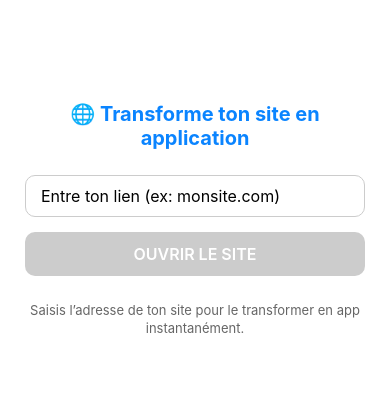
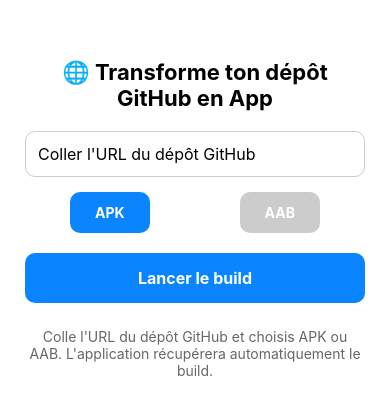
Before and after one commit to Steven19-debug/transformesiteapp, a React Native app: screen / in a window 390 px wide. Shown: the part 203-618 px from the top of the page. Built offline with nearby package versions, Linux system fonts and the light colour scheme.

Commit message:
Refactor App to support GitHub repository builds
Refactor App component to handle GitHub repository URL and trigger builds. Update styles and replace site input with repository input.

```diff
--- a/App.js
+++ b/App.js
@@ -1,219 +1,141 @@
-// App.js
-import React, { useState, useRef } from 'react';
+import React, { useState } from "react";
 import {
   View,
   Text,
   TextInput,
   TouchableOpacity,
   StyleSheet,
-  ActivityIndicator,
-} from 'react-native';
-import { WebView } from 'react-native-webview';
-import { Ionicons, MaterialIcons } from '@expo/vector-icons'; // ✅ icônes
+  Alert,
+  Linking,
+} from "react-native";
 
 export default function App() {
-  const [url, setUrl] = useState('');
-  const [currentUrl, setCurrentUrl] = useState(null);
-  const [loading, setLoading] = useState(false);
-  const [error, setError] = useState(false);
-  const webViewRef = useRef(null);
-  const [canGoBack, setCanGoBack] = useState(false);
+  const [repoUrl, setRepoUrl] = useState("");
+  const [buildType, setBuildType] = useState("APK");
 
-  const handleOpenSite = () => {
-    let formattedUrl = url.trim();
-    if (!formattedUrl.startsWith('http://') && !formattedUrl.startsWith('https://')) {
-      formattedUrl = 'https://' + formattedUrl;
+  const GITHUB_TOKEN = "TON_TOKEN_ICI";
+
+  // Lancer le workflow
+  const triggerWorkflow = async () => {
+    if (!repoUrl) return Alert.alert("Erreur", "Coller l'URL du dépôt GitHub !");
+
+    const parts = repoUrl.replace("https://github.com/", "").replace(".git", "").split("/");
+    if (parts.length !== 2) return Alert.alert("Erreur", "URL invalide !");
+    const [owner, repo] = parts;
+
+    try {
+      // 1️⃣ Déclencher le workflow
+      const dispatchResponse = await fetch(
+        `https://api.github.com/repos/${owner}/${repo}/actions/workflows/build.yml/dispatches`,
+        {
+          method: "POST",
+          headers: {
+            "Accept": "application/vnd.github+json",
+            "Authorization": `Bearer ${GITHUB_TOKEN}`,
+            "Content-Type": "application/json",
+          },
+          body: JSON.stringify({ ref: "main", inputs: { build_type: buildType } }),
+        }
+      );
+
+      if (!dispatchResponse.ok) {
+        const text = await dispatchResponse.text();
+        return Alert.alert("Erreur déclenchement", text);
+      }
+
+      Alert.alert("Build lancé !", "L'application récupérera automatiquement le fichier.");
+
+      // 2️⃣ Surveiller le workflow et récupérer l'artifact
+      setTimeout(async () => {
+        try {
+          const runsResponse = await fetch(
+            `https://api.github.com/repos/${owner}/${repo}/actions/runs?branch=main&event=workflow_dispatch`,
+            {
+              headers: { Authorization: `Bearer ${GITHUB_TOKEN}` },
+            }
+          );
+          const runsData = await runsResponse.json();
+          if (!runsData.workflow_runs || runsData.workflow_runs.length === 0) {
+            return Alert.alert("Erreur", "Aucun workflow trouvé.");
+          }
+          const latestRunId = runsData.workflow_runs[0].id;
+
+          const artifactsResponse = await fetch(
+            `https://api.github.com/repos/${owner}/${repo}/actions/runs/${latestRunId}/artifacts`,
+            { headers: { Authorization: `Bearer ${GITHUB_TOKEN}` } }
+          );
+          const artifactsData = await artifactsResponse.json();
+          if (!artifactsData.artifacts || artifactsData.artifacts.length === 0) {
+            return Alert.alert("Erreur", "Aucun artifact trouvé.");
+          }
+
+          const artifact = artifactsData.artifacts.find(a =>
+            a.name.toLowerCase().includes(buildType.toLowerCase())
+          );
+          if (!artifact) return Alert.alert("Erreur", `Artifact ${buildType} non trouvé.`);
+
+          const downloadUrl = `${artifact.archive_download_url}`;
+          Linking.openURL(downloadUrl); // ouvre le fichier dans le navigateur pour téléchargement
+        } catch (err) {
+          Alert.alert("Erreur récupération artifact", err.message);
+        }
+      }, 10000); // attente 10s pour que le workflow commence
+    } catch (err) {
+      Alert.alert("Erreur", err.message);
     }
-    setCurrentUrl(formattedUrl);
-    setError(false);
-    setLoading(true);
   };
 
-  // --- Écran WebView ---
-  if (currentUrl) {
-    return (
-      <View style={{ flex: 1 }}>
-        {/* Barre de navigation */}
-        <View style={styles.navBar}>
-          {/* Bouton Retour */}
-          <TouchableOpacity
-            onPress={() => { if (canGoBack) webViewRef.current.goBack(); }}
-            style={[styles.navButton, !canGoBack && { opacity: 0.4 }]}
-            disabled={!canGoBack}
-          >
-            <Ionicons name="arrow-back-circle" size={30} color="#fff" />
-          </TouchableOpacity>
-
-          {/* Bouton Recharger */}
-          <TouchableOpacity
-            onPress={() => webViewRef.current.reload()}
-            style={styles.navButton}
-          >
-            <MaterialIcons name="refresh" size={30} color="#fff" />
-          </TouchableOpacity>
-
-          {/* Bouton Fermer */}
-          <TouchableOpacity
-            onPress={() => setCurrentUrl(null)}
-            style={styles.navButton}
-          >
-            <Ionicons name="close-circle" size={30} color="#fff" />
-          </TouchableOpacity>
-        </View>
-
-        {/* Loader */}
-        {loading && (
-          <View style={styles.loaderContainer}>
-            <ActivityIndicator size="large" color="#0a84ff" />
-            <Text style={styles.loadingText}>Chargement...</Text>
-          </View>
-        )}
-
-        {/* Erreur */}
-        {error && (
-          <View style={styles.errorContainer}>
-            <Text style={styles.errorText}>Impossible de charger le site</Text>
-            <TouchableOpacity onPress={() => setCurrentUrl(null)} style={styles.retryButton}>
-              <Text style={styles.retryText}>↩️ Retour</Text>
-            </TouchableOpacity>
-          </View>
-        )}
-
-        {/* WebView */}
-        {!error && (
-          <WebView
-            ref={webViewRef}
-            source={{ uri: currentUrl }}
-            onLoadEnd={() => setLoading(false)}
-            onError={() => {
-              setError(true);
-              setLoading(false);
-            }}
-            onNavigationStateChange={(navState) => {
-              setCanGoBack(navState.canGoBack);
-            }}
-            javaScriptEnabled
-            domStorageEnabled
-            startInLoadingState
-          />
-        )}
-      </View>
-    );
-  }
-
-  // --- Écran d'accueil ---
   return (
     <View style={styles.container}>
-      <Text style={styles.title}>🌐 Transforme ton site en application</Text>
+      <Text style={styles.title}>🌐 Transforme ton dépôt GitHub en App</Text>
+
       <TextInput
         style={styles.input}
-        placeholder="Entre ton lien (ex: monsite.com)"
-        value={url}
-        onChangeText={setUrl}
+        placeholder="Coller l'URL du dépôt GitHub"
+        value={repoUrl}
+        onChangeText={setRepoUrl}
         autoCapitalize="none"
-        keyboardType="url"
       />
-      <TouchableOpacity
-        style={[styles.button, { backgroundColor: url ? '#0a84ff' : '#ccc' }]}
-        disabled={!url}
-        onPress={handleOpenSite}
-      >
-        <Text style={styles.buttonText}>OUVRIR LE SITE</Text>
+
+      <View style={styles.buttonRow}>
+        <TouchableOpacity
+          style={[styles.buildButton, buildType === "APK" && styles.activeButton]}
+          onPress={() => setBuildType("APK")}
+        >
+          <Text style={styles.buttonText}>APK</Text>
+        </TouchableOpacity>
+
+        <TouchableOpacity
+          style={[styles.buildButton, buildType === "AAB" && styles.activeButton]}
+          onPress={() => setBuildType("AAB")}
+        >
+          <Text style={styles.buttonText}>AAB</Text>
+        </TouchableOpacity>
+      </View>
+
+      <TouchableOpacity style={styles.launchButton} onPress={triggerWorkflow}>
+        <Text style={styles.launchButtonText}>Lancer le build</Text>
       </TouchableOpacity>
+
       <Text style={styles.info}>
-        Saisis l’adresse de ton site pour le transformer en app instantanément.
+        Colle l'URL du dépôt GitHub et choisis APK ou AAB. L'application récupérera automatiquement le build.
       </Text>
     </View>
   );
 }
 
 const styles = StyleSheet.create({
-  container: {
-    flex: 1,
-    backgroundColor: '#fff',
-    justifyContent: 'center',
-    alignItems: 'center',
-    paddingHorizontal: 25,
+  container: { flex: 1, padding: 25, justifyContent: "center" },
+  title: { fontSize: 22, fontWeight: "700", marginBottom: 20, textAlign: "center" },
+  input: {
+    borderWidth: 1, borderColor: "#ccc", borderRadius: 10, padding: 12,
+    fontSize: 16, marginBottom: 15
   },
-  title: {
-    fontSize: 20,
-    fontWeight: '700',
-    textAlign: 'center',
-    marginBottom: 25,
-    color: '#0a84ff',
-  },
-  input: {
-    width: '100%',
-    borderWidth: 1,
-    borderColor: '#ccc',
-    borderRadius: 10,
-    paddingHorizontal: 15,
-    paddingVertical: 10,
-    marginBottom: 15,
-    fontSize: 16,
-  },
-  button: {
-    width: '100%',
-    paddingVertical: 12,
-    borderRadius: 10,
-    alignItems: 'center',
-  },
-  buttonText: {
-    color: '#fff',
-    fontWeight: '600',
-    fontSize: 16,
-  },
-  info: {
-    textAlign: 'center',
-    color: '#666',
-    marginTop: 25,
-    fontSize: 13,
-    lineHeight: 18,
-  },
-  loaderContainer: {
-    ...StyleSheet.absoluteFillObject,
-    backgroundColor: '#fff',
-    justifyContent: 'center',
-    alignItems: 'center',
-    zIndex: 10,
-  },
-  loadingText: {
-    marginTop: 10,
-    color: '#555',
-  },
-  errorContainer: {
-    ...StyleSheet.absoluteFillObject,
-    justifyContent: 'center',
-    alignItems: 'center',
-    backgroundColor: '#fff',
-  },
-  errorText: {
-    fontSize: 16,
-    color: 'red',
-    marginBottom: 15,
-  },
-  retryButton: {
-    backgroundColor: '#0a84ff',
-    paddingHorizontal: 20,
-    paddingVertical: 10,
-    borderRadius: 10,
-  },
-  retryText: {
-    color: '#fff',
-    fontWeight: 'bold',
-  },
-  navBar: {
-    flexDirection: 'row',
-    justifyContent: 'space-around',
-    alignItems: 'center',
-    backgroundColor: '#0a84ff',
-    paddingVertical: 10,
-  },
-  navButton: {
-    paddingHorizontal: 10,
-  },
-  navButtonText: {
-    fontSize: 20,
-    color: '#fff',
-  },
+  buttonRow: { flexDirection: "row", justifyContent: "space-around", marginBottom: 20 },
+  buildButton: { paddingVertical: 12, paddingHorizontal: 25, borderRadius: 10, backgroundColor: "#ccc" },
+  activeButton: { backgroundColor: "#0a84ff" },
+  buttonText: { color: "#fff", fontWeight: "700" },
+  launchButton: { backgroundColor: "#0a84ff", paddingVertical: 15, borderRadius: 10, alignItems: "center" },
+  launchButtonText: { color: "#fff", fontWeight: "700", fontSize: 16 },
+  info: { textAlign: "center", color: "#666", marginTop: 25 },
 });
```
